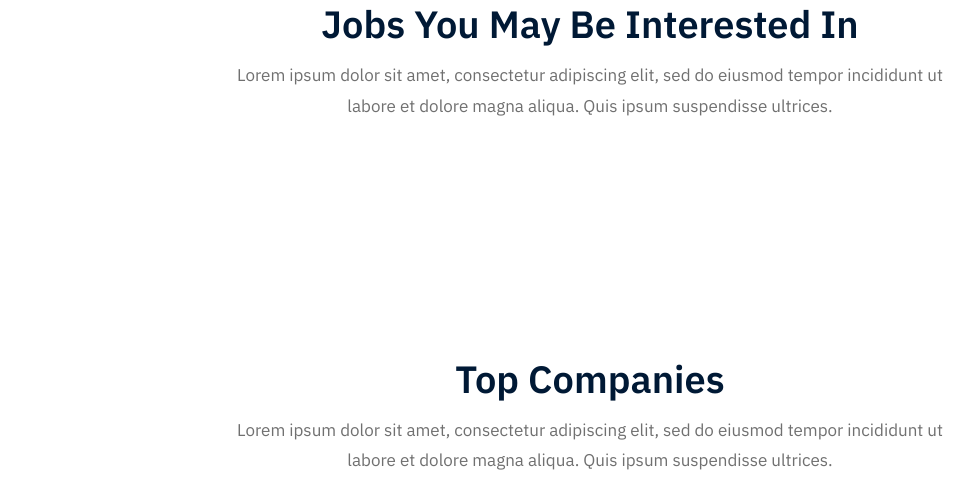
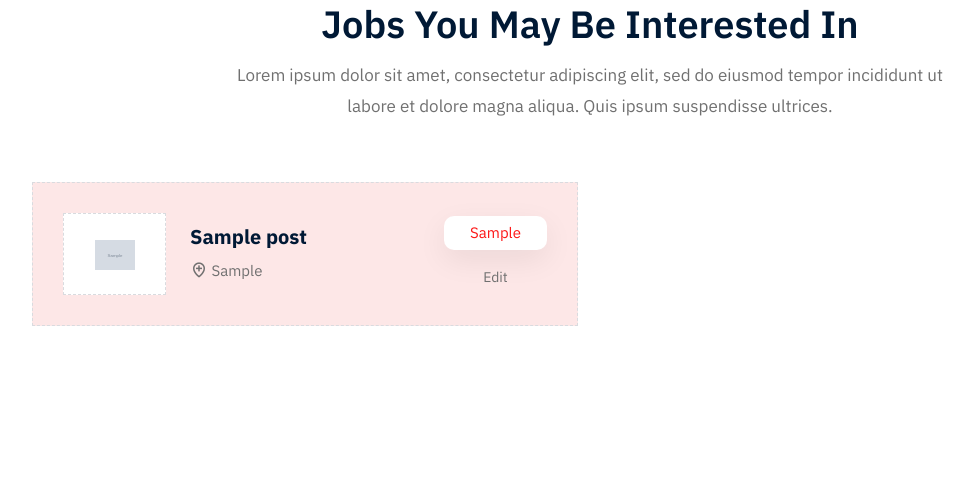
Before and after one commit to Ishan4u/joblance, a PHP site: page / in a window 1280 px wide. Shown: the part 890-1380 px from the top of the page, without its empty margins (50-1024 px from the left). Run offline with PHP 8.4, Linux system fonts and the light colour scheme; tables that the repository leaves empty hold one stand-in row (values such as "Sample post"); grey boxes marked "Sample" are stand-in pictures; some libraries are stand-ins or nearby versions.

Commit message:
update sql

```diff
--- a/index.php
+++ b/index.php
@@ -15,10 +15,10 @@ if (isset($_COOKIE['com_id'])) {
 }
 
 
-/* fetch company */
-$select_company = $conn->prepare("SELECT * FROM `company` WHERE com_id = ?");
-$select_company->execute([$com_id]);
-$fetch_company = $select_company->fetch(PDO::FETCH_ASSOC);
+/* fetch all company */
+// $select_company = $conn->prepare("SELECT * FROM `company`");
+// $select_company->execute();
+// $fetch_company = $select_company->fetch(PDO::FETCH_ASSOC);
 ?>
 <?php include './components/header.php'; ?>
 
@@ -83,9 +83,10 @@ $fetch_company = $select_company->fetch(PDO::FETCH_ASSOC);
 
             <?php
 
-            /* fetch post */
-            $select_post = $conn->prepare("SELECT * FROM `post` WHERE com_id = ?");
-            $select_post->execute([$com_id]);
+            /* fetch all post */
+            $select_post = $conn->prepare("SELECT p.*, c.location FROM post p
+            INNER JOIN company c ON p.com_id = c.com_id");
+            $select_post->execute();
             if ($select_post->rowCount() > 0) {
                 while ($fetch_post = $select_post->fetch(PDO::FETCH_ASSOC)) { ?>
 
@@ -110,7 +111,7 @@ $fetch_company = $select_company->fetch(PDO::FETCH_ASSOC);
                                             <!-- <li>Via <a href="#">Tourt Design LTD</a></li> -->
                                             <li>
                                                 <i class='bx bx-location-plus'></i>
-                                                <?php echo $fetch_company['location']; ?>
+                                                <?php echo $fetch_post['location']; ?>
                                             </li>
                                         </ul>
                                     </div>
```
